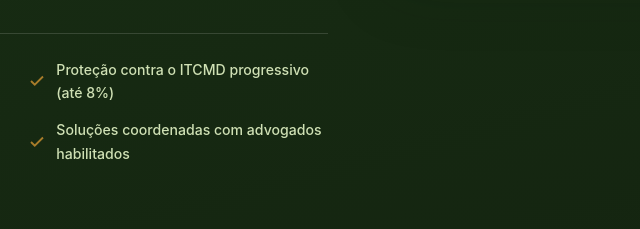
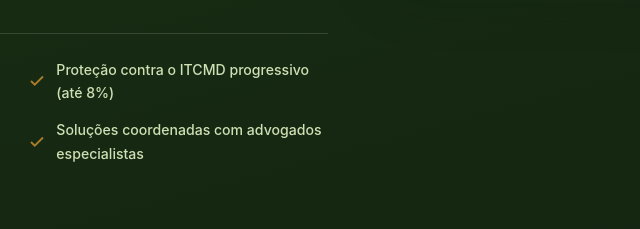
Before and after one commit to Josh883-oss/raizes-site, a plain HTML site: page index.html in a window 1280 px wide. Shown: the part 867-1096 px from the top of the page, 365-1005 px from the left. Drawn offline with Linux system fonts and the light colour scheme.

Commit message:
copy(hero): substitui advogados habilitados por advogados especialistas

```diff
--- a/index.html
+++ b/index.html
@@ -131,7 +131,7 @@
               </div>
               <div class="hero-trust-item">
                 <svg width="18" height="18" viewBox="0 0 24 24" fill="none" stroke-width="2.5"><polyline points="20 6 9 17 4 12"/></svg>
-                <span>Soluções coordenadas com advogados habilitados</span>
+                <span>Soluções coordenadas com advogados especialistas</span>
               </div>
             </div>
           </div>
```
